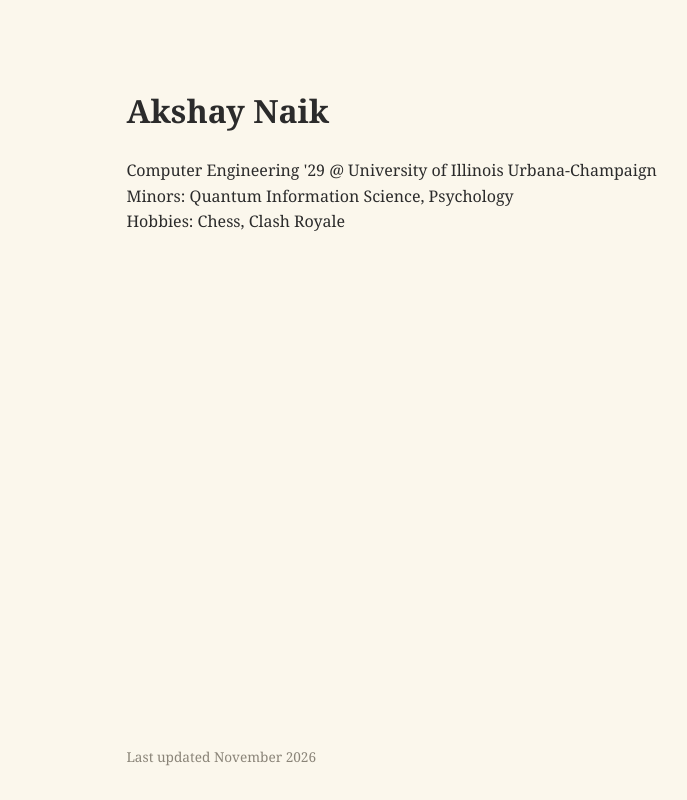
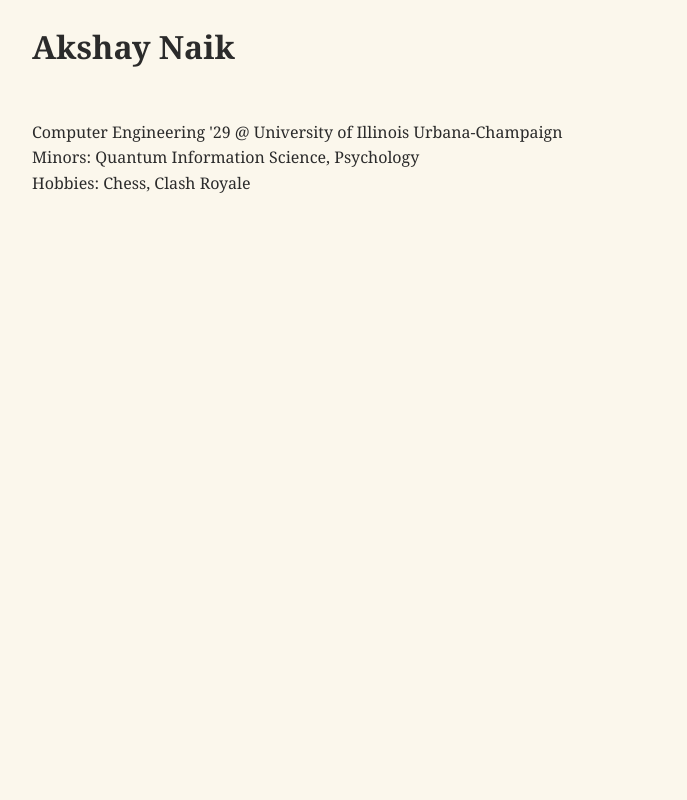
Before and after one commit to NoobeyTraps/aknaik-site, a plain HTML site: page index.html in a window 1280 px wide. Shown: the whole page, without its empty margins (0-687 px from the left). Drawn offline with Linux system fonts and the light colour scheme.

Commit message:
Back to minimal

```diff
--- a/index.html
+++ b/index.html
@@ -4,36 +4,28 @@
 <meta charset="utf-8">
 <meta name="viewport" content="width=device-width, initial-scale=1">
 <title>Akshay Naik</title>
+</head>
 <style>
   body {
     background-color: #FBF7EC;
     color: #2B2B2B;
     font-family: Georgia, "Times New Roman", serif;
-  max-width: 38em;
+    padding: 0 1.5em;
     line-height: 1.6;
-
-  margin: 0 0 0 8vw;
-  padding: 4em 1.5em 2em;
-  box-sizing: border-box;
-  min-height: 100vh;
-  display: flex;
-  flex-direction: column;
   }
   footer {
-  margin-top: auto;
-  font-size: 0.85em;
+  margin-top: 3em;
+  font-size: 0.95em;
   color: #8A8478;
   }
+  a { color: #8B3A2B; }
 </style>
-</head>
-<body>
 
-<h1>Akshay Naik</h1>
+<h1>Akshay Naik</h1> <br>
 Computer Engineering '29 @ University of Illinois Urbana-Champaign <br>
 Minors: Quantum Information Science, Psychology <br>
 Hobbies: Chess, Clash Royale <br>
 
-<footer>Last updated November 2026</footer>
 
 </body>
 </html>
```
Lines whose indentation alone changed are shown as unchanged.
